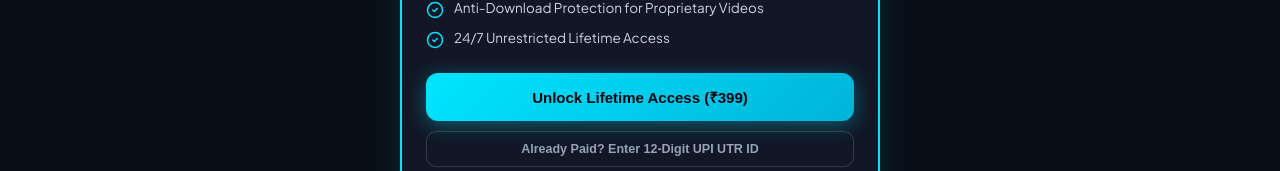
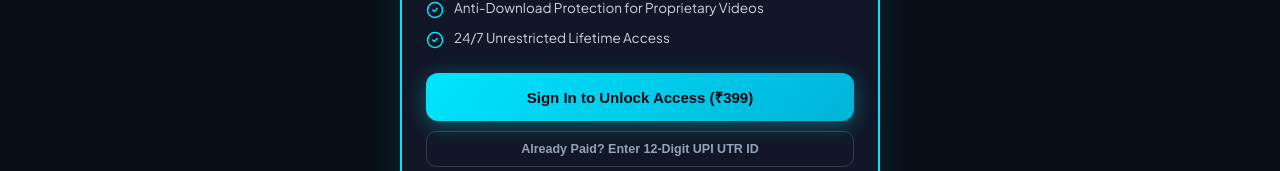
Before and after one commit to tradinghath-rgb/tradinghath-web, a Next.js app: page / in a window 1280 px wide. Shown: the part 778-949 px from the top of the page. Built offline with nearby package versions, Linux system fonts and the light colour scheme.

Commit message:
Require user to log in or create account before accessing payment gateway

```diff
--- a/src/app/page.tsx
+++ b/src/app/page.tsx
@@ -134,14 +134,21 @@ export default function HomePage() {
   };
 
   const handleRazorpayPayment = async () => {
-    // If user is already pro or admin, don't ask to pay! Notify them payment is already done and route to vault.
+    // 1. If not logged in, require user to create account or log in first!
+    if (!user) {
+      alert('Please log in or create an account first so your lifetime access can be linked to your email.');
+      router.push('/login');
+      return;
+    }
+
+    // 2. If user is already pro or admin, don't ask to pay! Notify them payment is already done and route to vault.
     if (isPro || isAdmin) {
       setAlreadyPaidNotice(true);
       return;
     }
 
-    // If mobile phone or user preferred link, open direct payment link directly
-    // This immediately opens PhonePe / GPay / Paytm on phones
+    // 3. Logged in user proceeding to payment
+    // Opens PhonePe / GPay / Paytm on phones or Razorpay gateway
     try {
       window.open(DIRECT_PAYMENT_LINK, '_blank');
     } catch (e) {
@@ -574,6 +581,14 @@ export default function HomePage() {
             >
               <CheckCircle2 size={18} color="#00e676" />
               Payment Already Done • Access Lifetime Vault
+            </button>
+          ) : !user ? (
+            <button
+              onClick={handleRazorpayPayment}
+              className="btn-trading-glow"
+              style={{ width: '100%', padding: '14px', fontSize: '15px' }}
+            >
+              Sign In to Unlock Access (₹399)
             </button>
           ) : (
             <button
```
